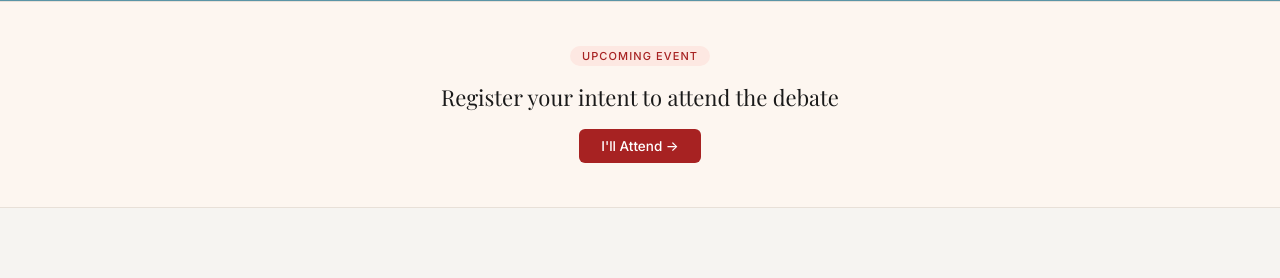
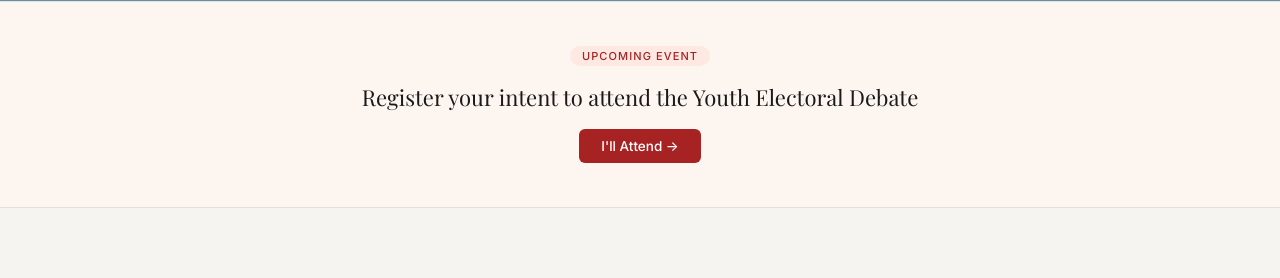
Before and after one commit to iDunno021/srdgwebsite, a Django app: page / in a window 1280 px wide. Shown: the part 769-1047 px from the top of the page. Run offline with Django 5.2, Linux system fonts and the light colour scheme; data comes from the database, SQL or seed files in the repository; parts of the project's set-up code (start-up, migrations or seed data) failed here and were passed over; some web fonts are replaced.

Commit message:
fix: update debate promo text to Youth Electoral Debate

```diff
--- a/pages/templates/pages/home.html
+++ b/pages/templates/pages/home.html
@@ -38,7 +38,7 @@
     <div class="promo-banner">
         <div class="promo-inner">
             <span class="promo-tag">Upcoming Event</span>
-            <p class="promo-text">Register your intent to attend the debate</p>
+            <p class="promo-text">Register your intent to attend the Youth Electoral Debate</p>
             <a href="{% url 'events' %}" class="btn-promo">I'll Attend &rarr;</a>
         </div>
     </div>
```
